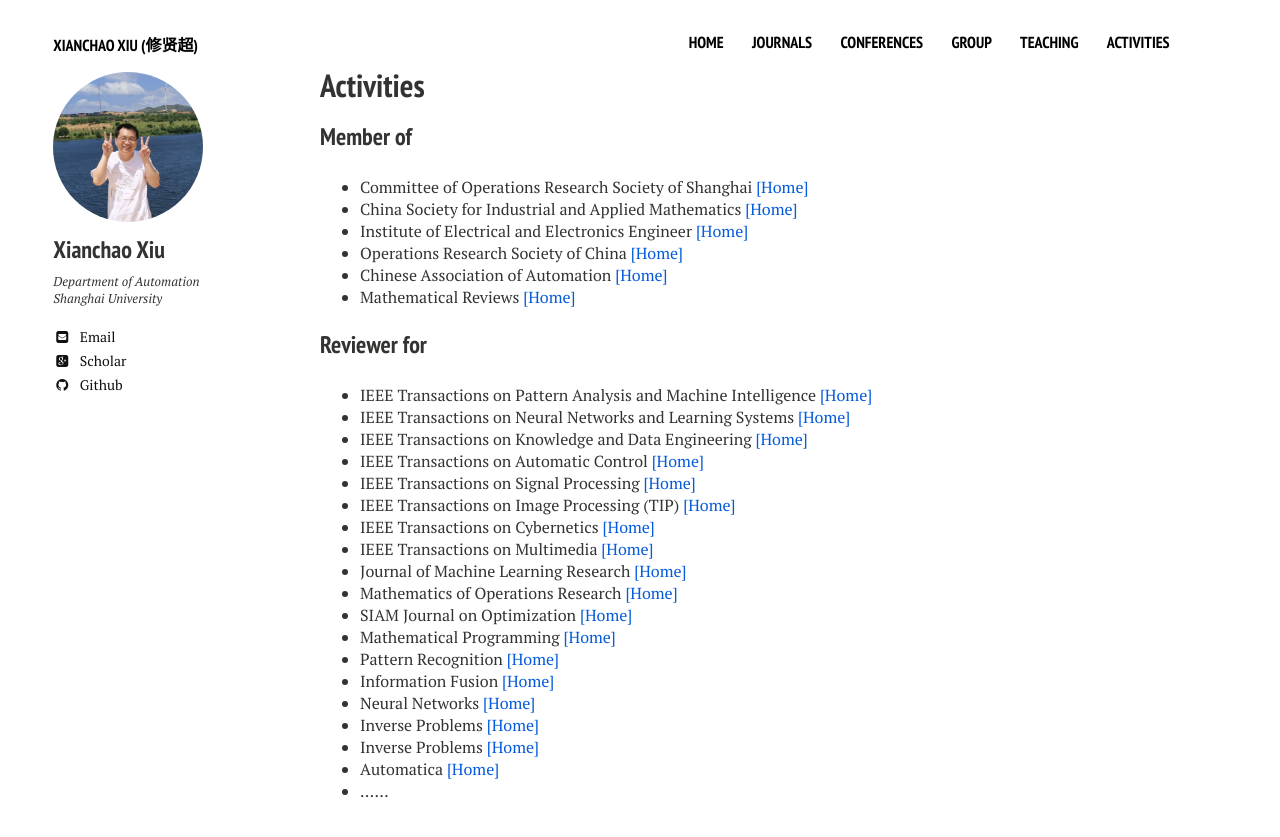
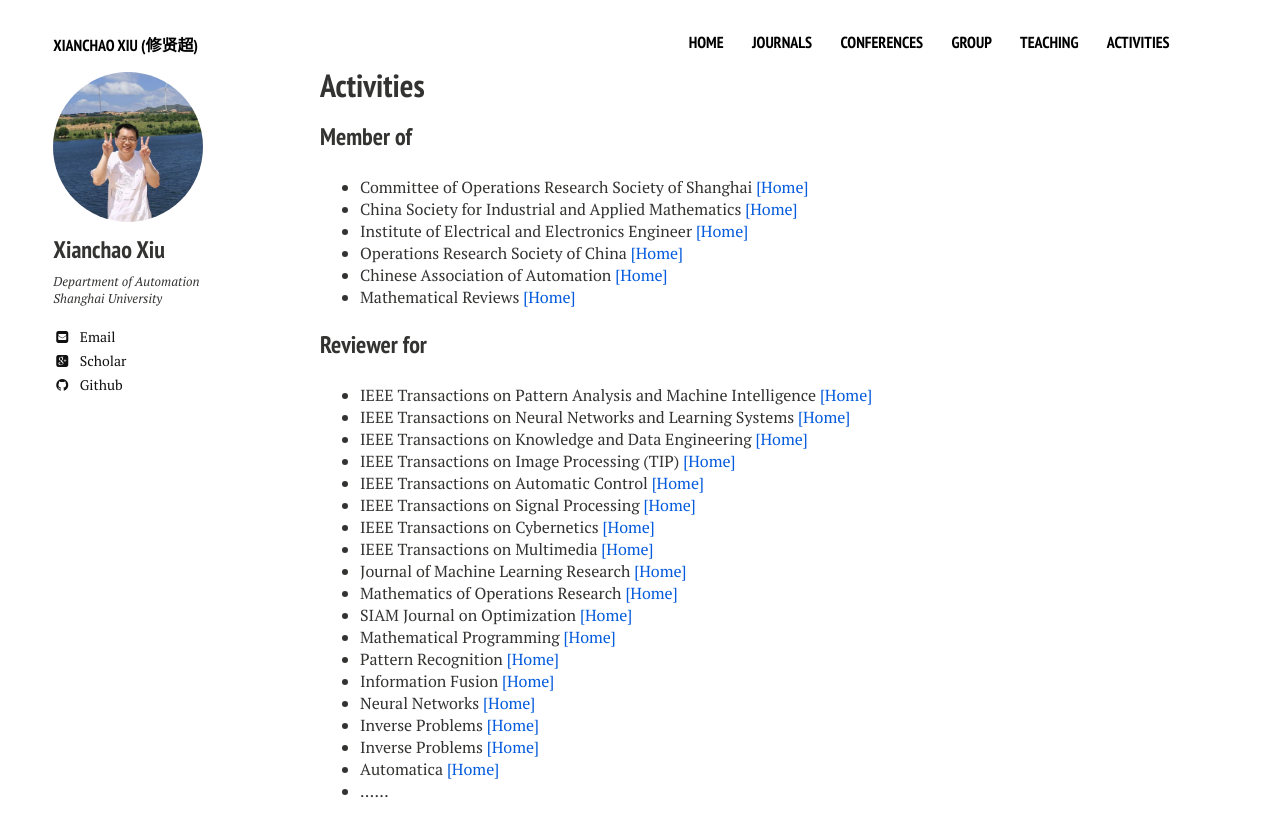
Before and after one commit to xianchaoxiu/xianchaoxiu.github.io, a Jekyll site: the page built from activities/index.md, in a window 1280 px wide. Shown: the top 837 px of the page. Built offline with Jekyll 4.4.1, drawn with Linux system fonts in a browser that asks for light colours; nearby versions of some CDN libraries.

Commit message:
Update index.md

```diff
--- a/activities/index.md
+++ b/activities/index.md
@@ -21,9 +21,9 @@ share: false
 * IEEE Transactions on Pattern Analysis and Machine Intelligence <a href="https://ieeexplore.ieee.org/xpl/RecentIssue.jsp?punumber=34" class="textlink" target="_blank">[Home]</a> <br>
 * IEEE Transactions on Neural Networks and Learning Systems <a href="https://ieeexplore.ieee.org/xpl/RecentIssue.jsp?punumber=5962385" class="textlink" target="_blank">[Home]</a> <br>
 * IEEE Transactions on Knowledge and Data Engineering <a href="https://ieeexplore.ieee.org/xpl/RecentIssue.jsp?punumber=69" class="textlink" target="_blank">[Home]</a> <br>
+* IEEE Transactions on Image Processing (TIP)  <a href="https://ieeexplore.ieee.org/xpl/RecentIssue.jsp?punumber=83" class="textlink" target="_blank">[Home]</a> <br>
 * IEEE Transactions on Automatic Control <a href="https://ieeexplore.ieee.org/xpl/RecentIssue.jsp?punumber=9" class="textlink" target="_blank">[Home]</a> <br>
 * IEEE Transactions on Signal Processing <a href="https://ieeexplore.ieee.org/xpl/RecentIssue.jsp?punumber=78" class="textlink" target="_blank">[Home]</a> <br>
-* IEEE Transactions on Image Processing (TIP)  <a href="https://ieeexplore.ieee.org/xpl/RecentIssue.jsp?punumber=83" class="textlink" target="_blank">[Home]</a> <br>
 * IEEE Transactions on Cybernetics <a href="https://ieeexplore.ieee.org/xpl/RecentIssue.jsp?punumber=6221036" class="textlink" target="_blank">[Home]</a> <br>
 * IEEE Transactions on Multimedia <a href="https://ieeexplore.ieee.org/xpl/RecentIssue.jsp?punumber=6046" class="textlink" target="_blank">[Home]</a> <br>
 * Journal of Machine Learning Research <a href="https://www.jmlr.org" class="textlink" target="_blank">[Home]</a> <br>
```
